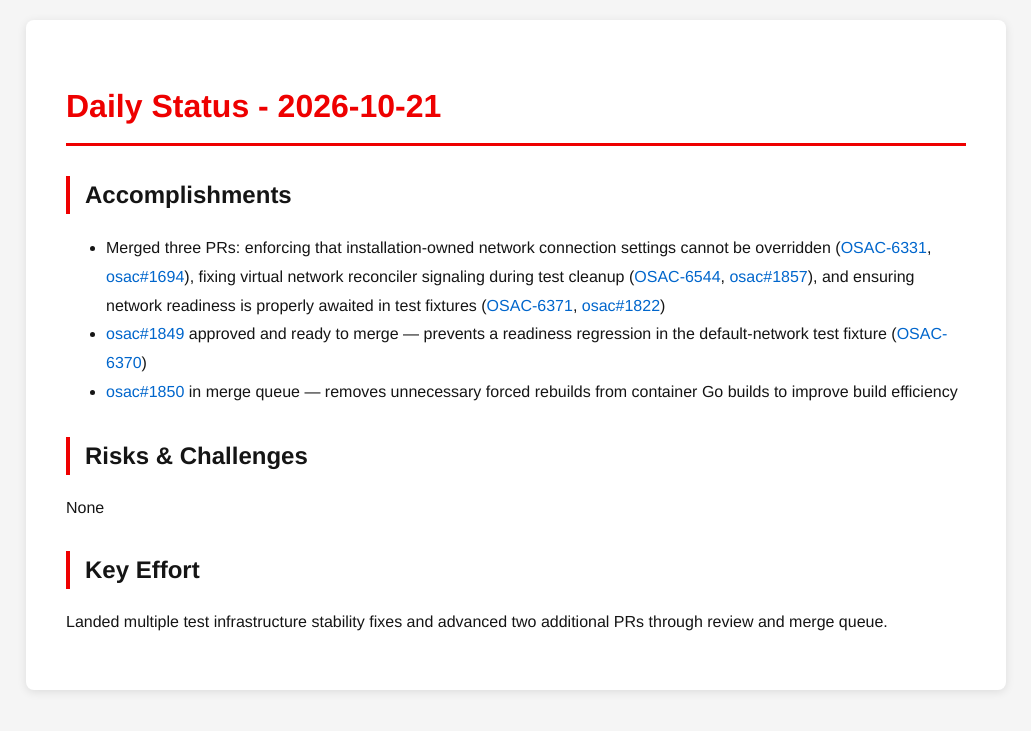
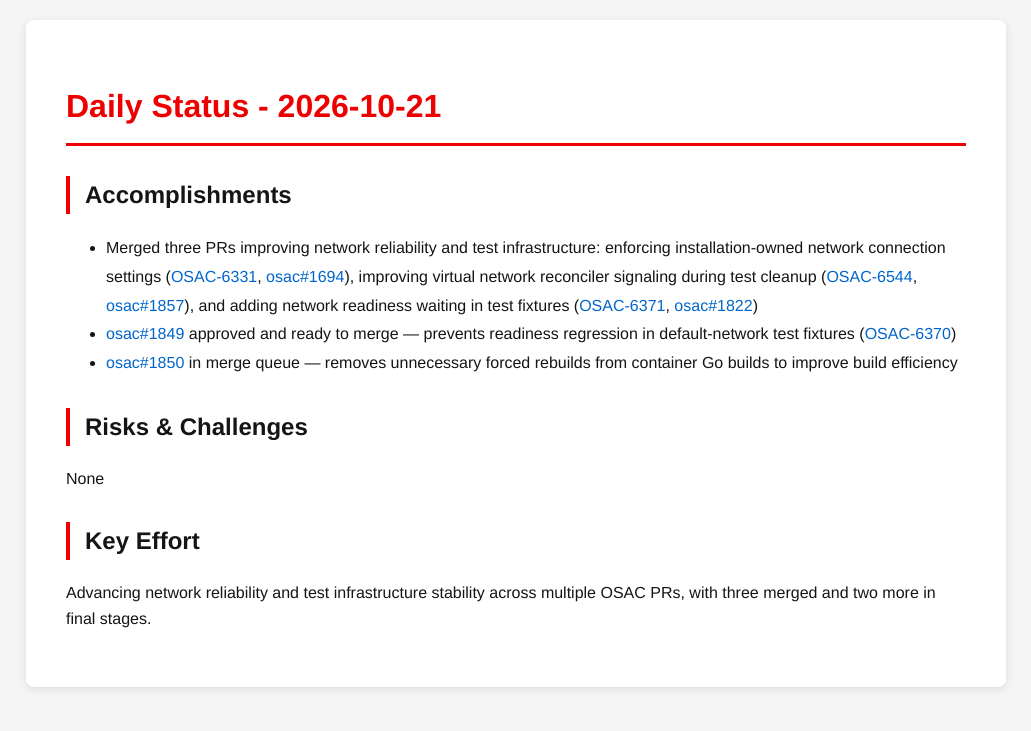
Before and after one commit to tzvatot/daily-status, a Jekyll site: the page built from 2026-10-21.md, in a window 1280 px wide. Shown: the top 731 px of the page, without its empty margins (124-1155 px from the left). Built offline with Jekyll 4.4.1, drawn with Linux system fonts in a browser that asks for light colours.

Commit message:
Daily status update - 2026-10-21

```diff
--- a/2026-10-21.md
+++ b/2026-10-21.md
@@ -7,12 +7,12 @@ date: 2026-10-21
 # Daily Status - 2026-10-21
 
 ## Accomplishments
-- Merged three PRs: enforcing that installation-owned network connection settings cannot be overridden ([OSAC-6331](https://redhat.atlassian.net/browse/OSAC-6331), [osac#1694](https://github.com/osac-project/osac/pull/1694)), fixing virtual network reconciler signaling during test cleanup ([OSAC-6544](https://redhat.atlassian.net/browse/OSAC-6544), [osac#1857](https://github.com/osac-project/osac/pull/1857)), and ensuring network readiness is properly awaited in test fixtures ([OSAC-6371](https://redhat.atlassian.net/browse/OSAC-6371), [osac#1822](https://github.com/osac-project/osac/pull/1822))
-- [osac#1849](https://github.com/osac-project/osac/pull/1849) approved and ready to merge — prevents a readiness regression in the default-network test fixture ([OSAC-6370](https://redhat.atlassian.net/browse/OSAC-6370))
+- Merged three PRs improving network reliability and test infrastructure: enforcing installation-owned network connection settings ([OSAC-6331](https://redhat.atlassian.net/browse/OSAC-6331), [osac#1694](https://github.com/osac-project/osac/pull/1694)), improving virtual network reconciler signaling during test cleanup ([OSAC-6544](https://redhat.atlassian.net/browse/OSAC-6544), [osac#1857](https://github.com/osac-project/osac/pull/1857)), and adding network readiness waiting in test fixtures ([OSAC-6371](https://redhat.atlassian.net/browse/OSAC-6371), [osac#1822](https://github.com/osac-project/osac/pull/1822))
+- [osac#1849](https://github.com/osac-project/osac/pull/1849) approved and ready to merge — prevents readiness regression in default-network test fixtures ([OSAC-6370](https://redhat.atlassian.net/browse/OSAC-6370))
 - [osac#1850](https://github.com/osac-project/osac/pull/1850) in merge queue — removes unnecessary forced rebuilds from container Go builds to improve build efficiency
 
 ## Risks & Challenges
 None
 
 ## Key Effort
-Landed multiple test infrastructure stability fixes and advanced two additional PRs through review and merge queue.
+Advancing network reliability and test infrastructure stability across multiple OSAC PRs, with three merged and two more in final stages.
```
